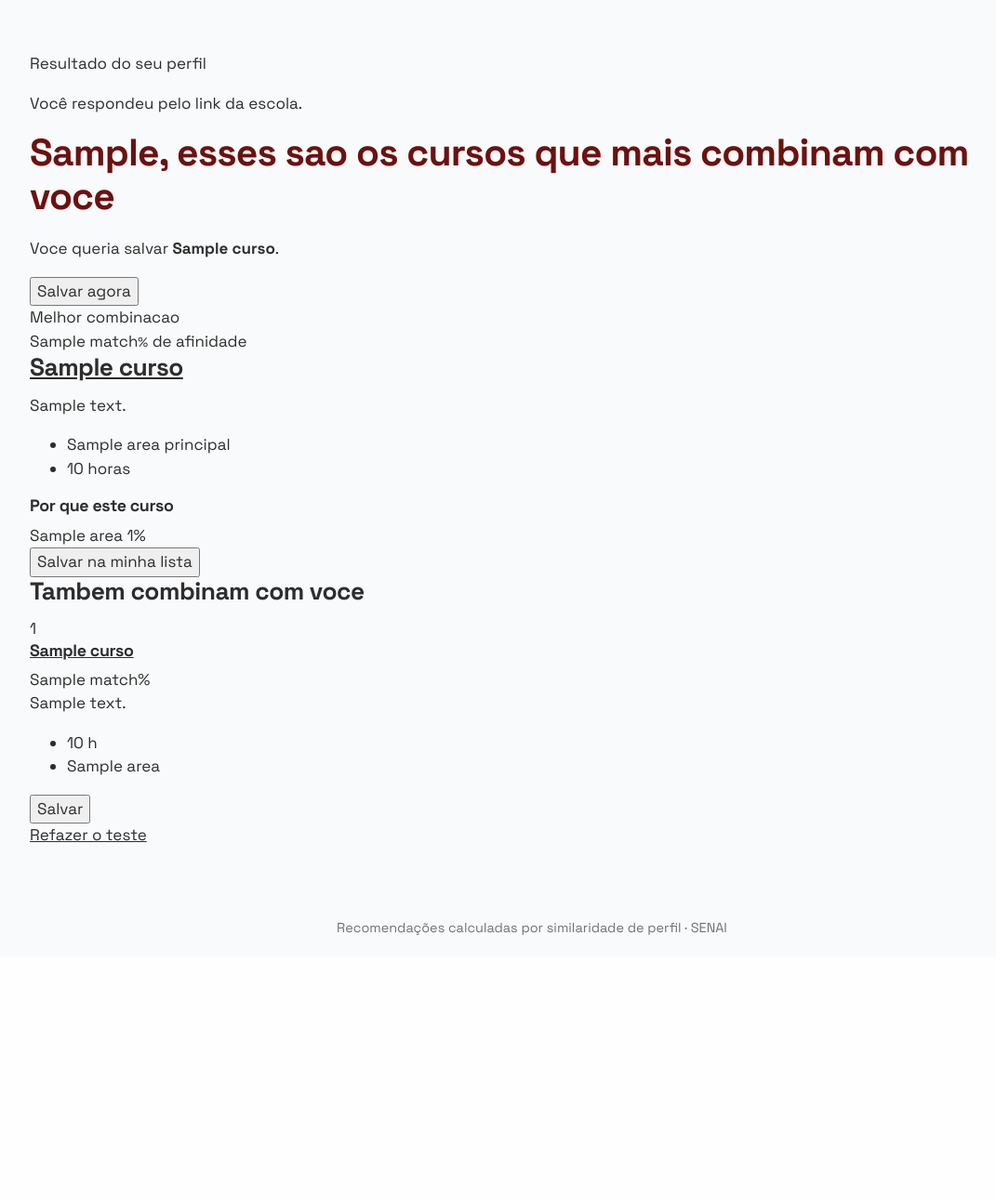
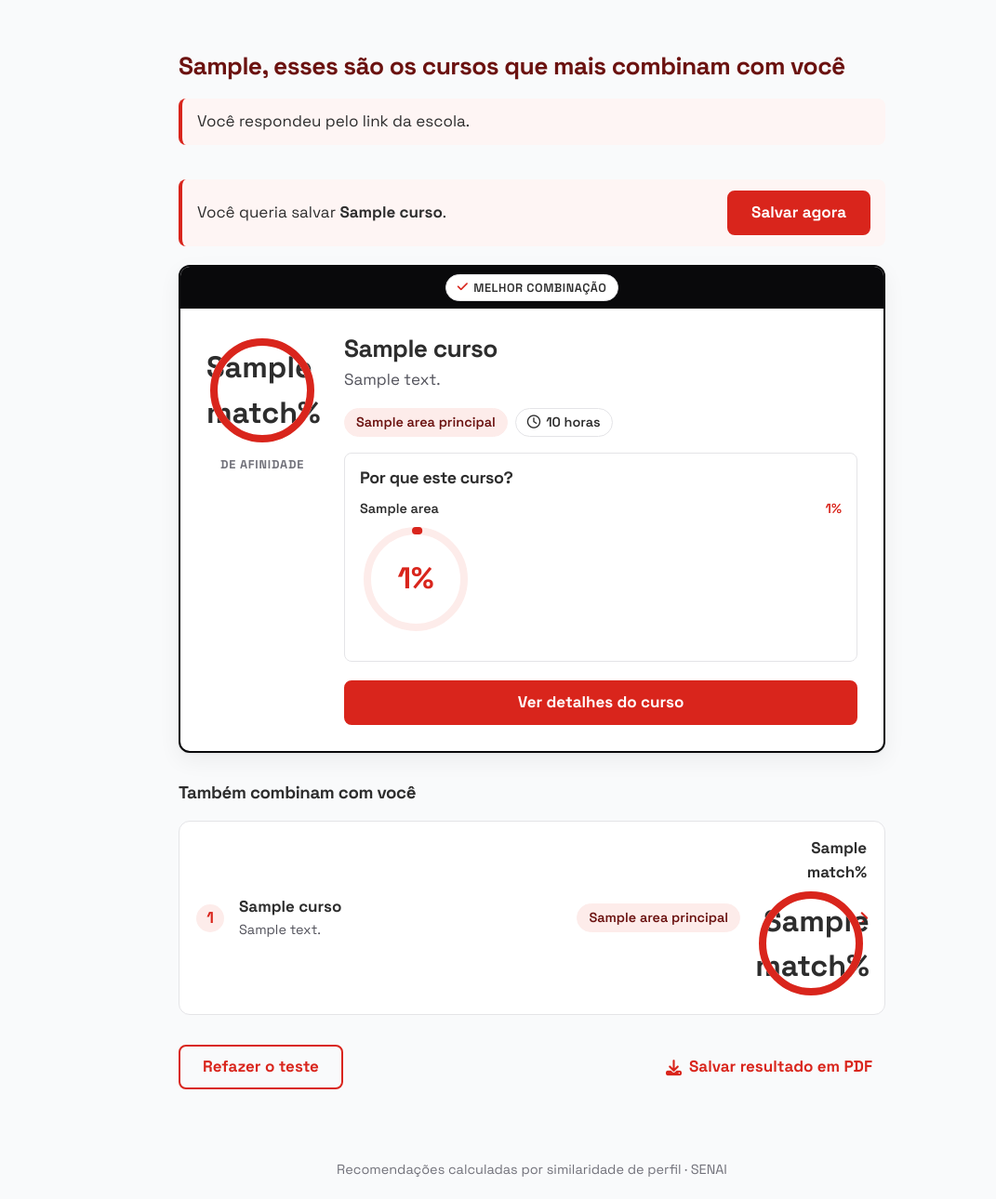
Before and after one commit to Santozs2/educmatch, a Django app: template backend/templates/quiz/resultado.html in a window 1280 px wide. Shown: the part 64-1354 px from the top of the page at 93% size, without its empty margins (68-1139 px from the left). Before the commit the page ends 1070 px from the top, so only its background shows below. Run offline with Django 5.2, Linux system fonts and the light colour scheme; tables that the repository leaves empty hold one stand-in row (values such as "Sample post"); the template is opened without the code that fills it: values that come from a table or form of the project are taken from there, most other values are stand-ins (such as "Sample title", 1, 10 or a date in 2020); data that the repository does not hold is empty.

Commit message:
feat(front) ajustes de js

```diff
--- /dev/null
+++ b/backend/core/contexto.py
@@ -0,0 +1,4 @@
+from django.conf import settings
+
+def escola(request):
+    return {"escola": settings.ESCOLA}
--- /dev/null
+++ b/backend/static/css/resultado.css
@@ -0,0 +1,237 @@
+.resultado {
+  display: grid;
+  grid-template-columns: minmax(0, 1fr);
+  gap: 20px;
+  max-width: 760px;
+  margin: 0 auto;
+}
+
+.resultado h1 {
+  margin: 0;
+  font-size: var(--h2);
+}
+
+.resultado__pendente {
+  display: flex;
+  flex-wrap: wrap;
+  align-items: center;
+  justify-content: space-between;
+  gap: 12px;
+}
+
+.resultado__pendente p {
+  margin: 0;
+}
+
+.destaque {
+  overflow: hidden;
+  border: 2px solid var(--preto);
+  border-radius: var(--raio);
+  background: var(--superficie);
+  box-shadow: var(--sombra);
+}
+
+.destaque__faixa {
+  display: flex;
+  justify-content: center;
+  padding: 8px;
+  background: var(--preto);
+}
+
+.destaque__faixa .chip {
+  text-transform: uppercase;
+  letter-spacing: 0.04em;
+  font-size: 0.75rem;
+}
+
+.destaque__faixa .fa-check {
+  color: var(--marca);
+}
+
+.destaque__corpo {
+  display: grid;
+  grid-template-columns: auto 1fr;
+  gap: 28px;
+  padding: 28px;
+}
+
+.destaque__afinidade {
+  display: grid;
+  justify-items: center;
+  align-content: start;
+  gap: 10px;
+}
+
+.destaque__legenda {
+  color: var(--texto-3);
+  font-size: 0.75rem;
+  font-weight: 700;
+  letter-spacing: 0.06em;
+  text-transform: uppercase;
+}
+
+.destaque__info h2 {
+  margin-bottom: 6px;
+}
+
+.porque {
+  margin-bottom: 20px;
+  padding: 16px;
+  border: 1px solid var(--linha);
+  border-radius: var(--raio-botao);
+}
+
+.porque h3 {
+  margin-bottom: 12px;
+}
+
+.porque__linha {
+  display: grid;
+  grid-template-columns: 1fr auto;
+  gap: 4px 12px;
+  margin-bottom: 12px;
+  font-size: var(--pequeno);
+  font-weight: 600;
+}
+
+.porque__linha span:nth-child(2) {
+  color: var(--marca);
+}
+
+.porque__linha .barra {
+  grid-column: 1 / -1;
+}
+
+.resultado__subtitulo {
+  margin: 12px 0 0;
+  font-size: 1.1rem;
+}
+
+.outros {
+  display: grid;
+  grid-template-columns: minmax(0, 1fr);
+  gap: 12px;
+  margin: 0;
+  padding: 0;
+  list-style: none;
+}
+
+.outro {
+  position: relative;
+  display: grid;
+  grid-template-columns: auto 1fr auto 90px auto;
+  align-items: center;
+  gap: 16px;
+  padding: 16px 18px;
+  border: 1px solid var(--linha);
+  border-radius: var(--raio);
+  background: var(--superficie);
+  transition: border-color 0.15s;
+}
+
+.outro:hover {
+  border-color: var(--marca);
+}
+
+.outro__rank {
+  display: grid;
+  place-items: center;
+  width: 30px;
+  height: 30px;
+  border-radius: 50%;
+  background: var(--marca-claro);
+  color: var(--marca);
+  font-weight: 700;
+}
+
+.outro__info {
+  min-width: 0;
+}
+
+.outro__link {
+  font-weight: 700;
+  text-decoration: none;
+}
+.outro__link::after {
+  content: "";
+  position: absolute;
+  inset: 0;
+  border-radius: var(--raio);
+}
+
+.outro__link:focus-visible {
+  outline: none;
+}
+
+.outro:has(.outro__link:focus-visible) {
+  outline: 3px solid var(--foco);
+  outline-offset: 3px;
+}
+
+.outro__descricao {
+  margin: 2px 0 0;
+  overflow: hidden;
+  color: var(--texto-2);
+  font-size: var(--pequeno);
+  text-overflow: ellipsis;
+  white-space: nowrap;
+}
+
+.outro__afinidade {
+  display: grid;
+  gap: 4px;
+  text-align: right;
+}
+
+.outro__seta {
+  color: var(--marca);
+}
+
+.resultado__acoes {
+  display: flex;
+  flex-wrap: wrap;
+  align-items: center;
+  justify-content: space-between;
+  gap: 12px;
+  margin-top: 12px;
+}
+
+@media (max-width: 640px) {
+  .destaque__corpo {
+    grid-template-columns: 1fr;
+    justify-items: center;
+    padding: 20px;
+  }
+
+  .destaque__info {
+    width: 100%;
+  }
+
+  .outro {
+    grid-template-columns: auto 1fr auto;
+  }
+
+  .outro__area,
+  .outro__seta {
+    display: none;
+  }
+}
+@media print {
+  .topo,
+  .rodape,
+  .resultado__acoes,
+  .outro__seta {
+    display: none !important;
+  }
+
+  body,
+  .conteudo {
+    background: var(--superficie);
+  }
+
+  .destaque,
+  .outro {
+    box-shadow: none;
+    break-inside: avoid;
+  }
+}
--- a/backend/templates/quiz/resultado.html
+++ b/backend/templates/quiz/resultado.html
@@ -1,120 +1,123 @@
 {% extends "base.html" %}
+{% load static %}
 
 {% block title %}Seu resultado{% endblock %}
 
+{% block estilos %}<link rel="stylesheet" href="{% static 'css/resultado.css' %}">{% endblock %}
+
 {% block content %}
-<section>
-    <p>Resultado do seu perfil</p>
-    {% if tentativa.questionario_link_id %}
-        <p class="faixa-link" role="note">Você respondeu pelo link da escola.</p>
-    {% endif %}
+<section class="resultado">
     <h1>
         {% if tentativa.respondido_por %}{{ tentativa.respondido_por }}, esses{% else %}Esses{% endif %}
-        sao os cursos que mais combinam com voce
+        são os cursos que mais combinam com você
     </h1>
 
+    {% if tentativa.questionario_link_id %}
+    <p class="aviso" role="note">Você respondeu pelo link da escola.</p>
+    {% endif %}
+
     {% if tentativa.confidence_band == "baixa" %}
-    <p>
+    <p class="aviso" role="note">
         Sua afinidade com os cursos disponiveis ficou baixa. Vale refazer o teste
         com calma ou conversar com a secretaria antes de decidir.
     </p>
     {% endif %}
 
     {% if curso_pendente %}
-    <div>
-        <p>Voce queria salvar <strong>{{ curso_pendente.nome_curso }}</strong>.</p>
-        <form method="post" action="{% url 'interesse-salvar' %}">
-            {% csrf_token %}
-            <input type="hidden" name="curso_id" value="{{ curso_pendente.id }}">
-            <input type="hidden" name="tentativa_id" value="{{ tentativa.pk }}">
-            <button type="submit">Salvar agora</button>
-        </form>
-    </div>
+    <form class="aviso resultado__pendente" method="post" action="{% url 'interesse-salvar' %}">
+        {% csrf_token %}
+        <p>Você queria salvar <strong>{{ curso_pendente.nome_curso }}</strong>.</p>
+        <input type="hidden" name="curso_id" value="{{ curso_pendente.id }}">
+        <input type="hidden" name="tentativa_id" value="{{ tentativa.pk }}">
+        <button class="botao" type="submit">Salvar agora</button>
+    </form>
     {% endif %}
 
     {% if destaque %}
-    <article>
-        <div>
-            <span>Melhor combinacao</span>
-            <div style="--valor: {{ destaque.match }}">
-                <span>{{ destaque.match }}<small>%</small></span>
-                <span>de afinidade</span>
+    {# Tela 09 · o 1º lugar em destaque #}
+    <article class="destaque" aria-labelledby="destaque-nome">
+        <div class="destaque__faixa">
+            <span class="chip"><i class="fa-solid fa-check" aria-hidden="true"></i> Melhor combinação</span>
+        </div>
+
+        <div class="destaque__corpo">
+            <div class="destaque__afinidade">
+                {% include "componentes/_anel.html" with valor=destaque.match %}
+                <span class="destaque__legenda">de afinidade</span>
+            </div>
+
+            <div class="destaque__info">
+                <h2 id="destaque-nome">{{ destaque.curso.nome_curso }}</h2>
+                <p class="subtitulo">{{ destaque.curso.descricao|truncatewords:30 }}</p>
+
+                <ul class="chips">
+                    <li class="chip chip--area">{{ destaque.curso.area_principal.nome }}</li>
+                    <li class="chip"><i class="fa-regular fa-clock" aria-hidden="true"></i> {{ destaque.curso.duracao }} horas</li>
+                </ul>
+
+                {% if destaque.areas %}
+                <div class="porque">
+                    <h3>Por que este curso?</h3>
+                    {% for area in destaque.areas %}
+                    <div class="porque__linha">
+                        <span>{{ area.area_name }}</span>
+                        <span>{{ area.percentual|floatformat:0 }}%</span>
+                        {% include "componentes/_barra.html" with valor=area.percentual %}
+                    </div>
+                    {% endfor %}
+                </div>
+                {% endif %}
+
+                <a class="botao botao--bloco" href="{% url 'curso-detalhe' destaque.curso.id %}?tentativa={{ tentativa.pk }}">
+                    Ver detalhes do curso
+                </a>
             </div>
         </div>
-
-        <h2>
-            <a href="{% url 'curso-detalhe' destaque.curso.id %}?tentativa={{ tentativa.pk }}">{{ destaque.curso.nome_curso }}</a>
-        </h2>
-        <p>{{ destaque.curso.descricao }}</p>
-
-        <ul>
-            <li>{{ destaque.curso.area_principal.nome }}</li>
-            <li>{{ destaque.curso.duracao }} horas</li>
-        </ul>
-
-        <div>
-            <h3>Por que este curso</h3>
-            {% for area in destaque.areas %}
-            <div>
-                <div>
-                    <span>{{ area.area_name }}</span>
-                    <span>{{ area.percentual }}%</span>
-                </div>
-                <div>
-                    <div style="width: {{ area.percentual }}%"></div>
-                </div>
-            </div>
-            {% endfor %}
-        </div>
-
-        <form method="post" action="{% url 'interesse-salvar' %}">
-            {% csrf_token %}
-            <input type="hidden" name="curso_id" value="{{ destaque.curso.id }}">
-            <input type="hidden" name="tentativa_id" value="{{ tentativa.pk }}">
-            <button type="submit">
-                {% if destaque.curso.id in interesses_salvos %}Remover da minha lista{% else %}Salvar na minha lista{% endif %}
-            </button>
-        </form>
     </article>
 
-    <h2>Tambem combinam com voce</h2>
-    <div>
+    {% if outros %}
+    <h2 class="resultado__subtitulo">Também combinam com você</h2>
+    <ol class="outros">
         {% for item in outros %}
-        <article>
-            <div>
-                <span>{{ item.rank }}</span>
-                <h3>
-                    <a href="{% url 'curso-detalhe' item.curso.id %}?tentativa={{ tentativa.pk }}">{{ item.curso.nome_curso }}</a>
-                </h3>
-                <span>{{ item.match }}%</span>
+        <li class="outro">
+            <span class="outro__rank" aria-hidden="true">{{ item.rank }}</span>
+            <div class="outro__info">
+                {# O link cobre a linha inteira (ver .outro__link::after no CSS) #}
+                <a class="outro__link" href="{% url 'curso-detalhe' item.curso.id %}?tentativa={{ tentativa.pk }}">
+                    {{ item.curso.nome_curso }}
+                </a>
+                <p class="outro__descricao">{{ item.curso.descricao }}</p>
             </div>
-            <div>
-                <div style="width: {{ item.match }}%"></div>
+            <span class="chip chip--area outro__area">{{ item.curso.area_principal.nome }}</span>
+            <div class="outro__afinidade">
+                <strong>{{ item.match }}%</strong>
+                {% include "componentes/_barra.html" with valor=item.match escura=True %}
             </div>
-            <p>{{ item.curso.descricao }}</p>
-            <ul>
-                <li>{{ item.curso.duracao }} h</li>
-                {% for area in item.areas %}
-                <li>{{ area.area_name }}</li>
-                {% endfor %}
-            </ul>
-            <form method="post" action="{% url 'interesse-salvar' %}">
-                {% csrf_token %}
-                <input type="hidden" name="curso_id" value="{{ item.curso.id }}">
-                <input type="hidden" name="tentativa_id" value="{{ tentativa.pk }}">
-                <button type="submit">
-                    {% if item.curso.id in interesses_salvos %}Remover{% else %}Salvar{% endif %}
-                </button>
-            </form>
-        </article>
+            <i class="fa-solid fa-arrow-right outro__seta" aria-hidden="true"></i>
+        </li>
         {% endfor %}
-    </div>
-    {% else %}
-    <p>Nao encontramos recomendacoes para esta tentativa.</p>
+    </ol>
     {% endif %}
 
-    <div>
-        <a class= "botao_refazer" href="{% url 'quiz-inicio' %}">Refazer o teste</a>
+    {% else %}
+    <p class="vazio">Não encontramos recomendações para esta tentativa.</p>
+    {% endif %}
+
+    <div class="resultado__acoes">
+        <a class="botao botao--contorno" href="{% url 'quiz-inicio' %}">Refazer o teste</a>
+        {# Só com JS: sem ele, o Ctrl+P do navegador faz o mesmo #}
+        <button class="botao botao--texto" type="button" data-imprimir hidden>
+            <i class="fa-solid fa-download" aria-hidden="true"></i> Salvar resultado em PDF
+        </button>
     </div>
 </section>
 {% endblock %}
+
+{% block scripts %}
+<script>
+    document.querySelectorAll("[data-imprimir]").forEach(function (botao) {
+        botao.hidden = false;
+        botao.addEventListener("click", function () { window.print(); });
+    });
+</script>
+{% endblock %}
```
Also changed, not shown: backend/catalogo/templates/catalogo/curso_detalhe.html (+50 -25 lines), backend/catalogo/views.py (+46 -15 lines), backend/core/settings.py (+7 -0 lines), backend/out.txt (added, +11 -0 lines), backend/quiz/permissoes.py (added, +9 -0 lines), backend/static/css/curso.css (added, +99 -0 lines), backend/templates/componentes/_secretaria.html (added, +17 -0 lines), 1 other file.
